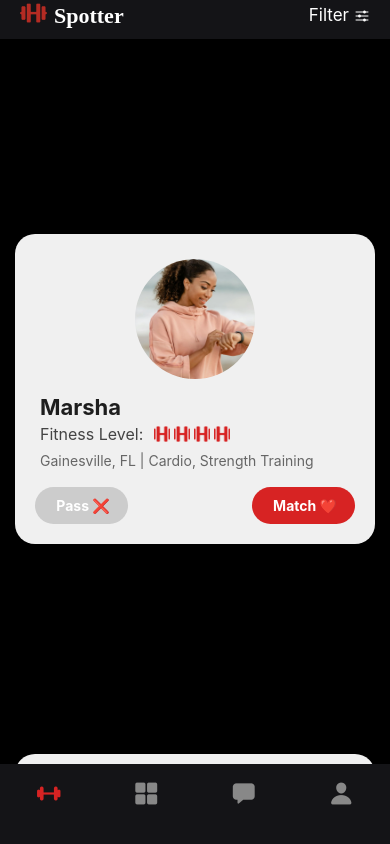
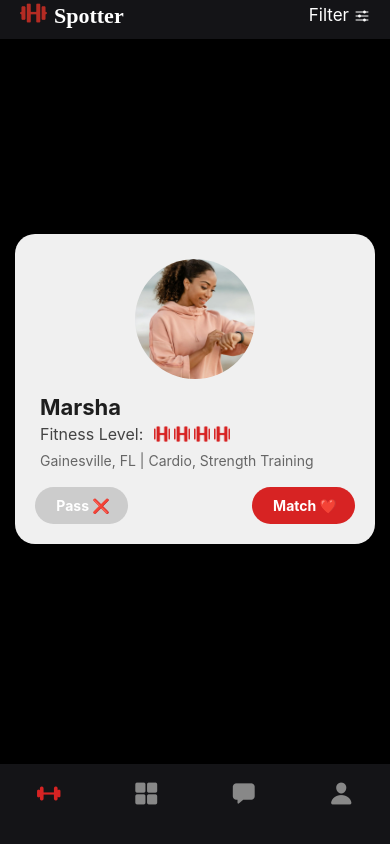
Before and after one commit to Spotter-Team/App, a React Native app in the folder frontend/: screen /HomeTabs in a window 390 px wide. Built offline with nearby package versions, Linux system fonts and the light colour scheme.

Commit message:
Refactor: Render one match user card at a time

```diff
--- a/frontend/src/screens/Home/Match.js
+++ b/frontend/src/screens/Home/Match.js
@@ -20,6 +20,7 @@ const MatchScreen = () => {
   //const route = useRoute();
   //const { name: userID } = route.params;
   const [matches, setMatches] = useState(MatchUsers);
+  const [ currentIndex, setCurrentIndex ] = useState(0);
 
   //useEffect(() => {
     //axios.get(`${API_BASE_URL}/api/match/${userID}`)
@@ -29,13 +30,25 @@ const MatchScreen = () => {
 
   const handleAction = (userID, action) => {
     setMatches(prev => prev.filter(m => m.userID !== userID));
+    setCurrentIndex(currentIndex + 1);
   };
+
+  const renderContent = () => {
+    if(currentIndex < MatchUsers.length) {
+        return (
+            <MatchUserCard
+                key={MatchUsers[currentIndex].userID}
+                user={MatchUsers[currentIndex]}
+                handleAction={handleAction}
+            />
+        );
+    }
+  }
+
   return (
     <SafeAreaView style={{ flex: 1, backgroundColor: COLORS.background }}>
       <View style={styles.container}>
-        {matches.map((user) => (
-            <MatchUserCard key={user.userID} user={user} handleAction={handleAction} />
-        ))}
+        {renderContent()}
       </View>
     </SafeAreaView>
   );
```
